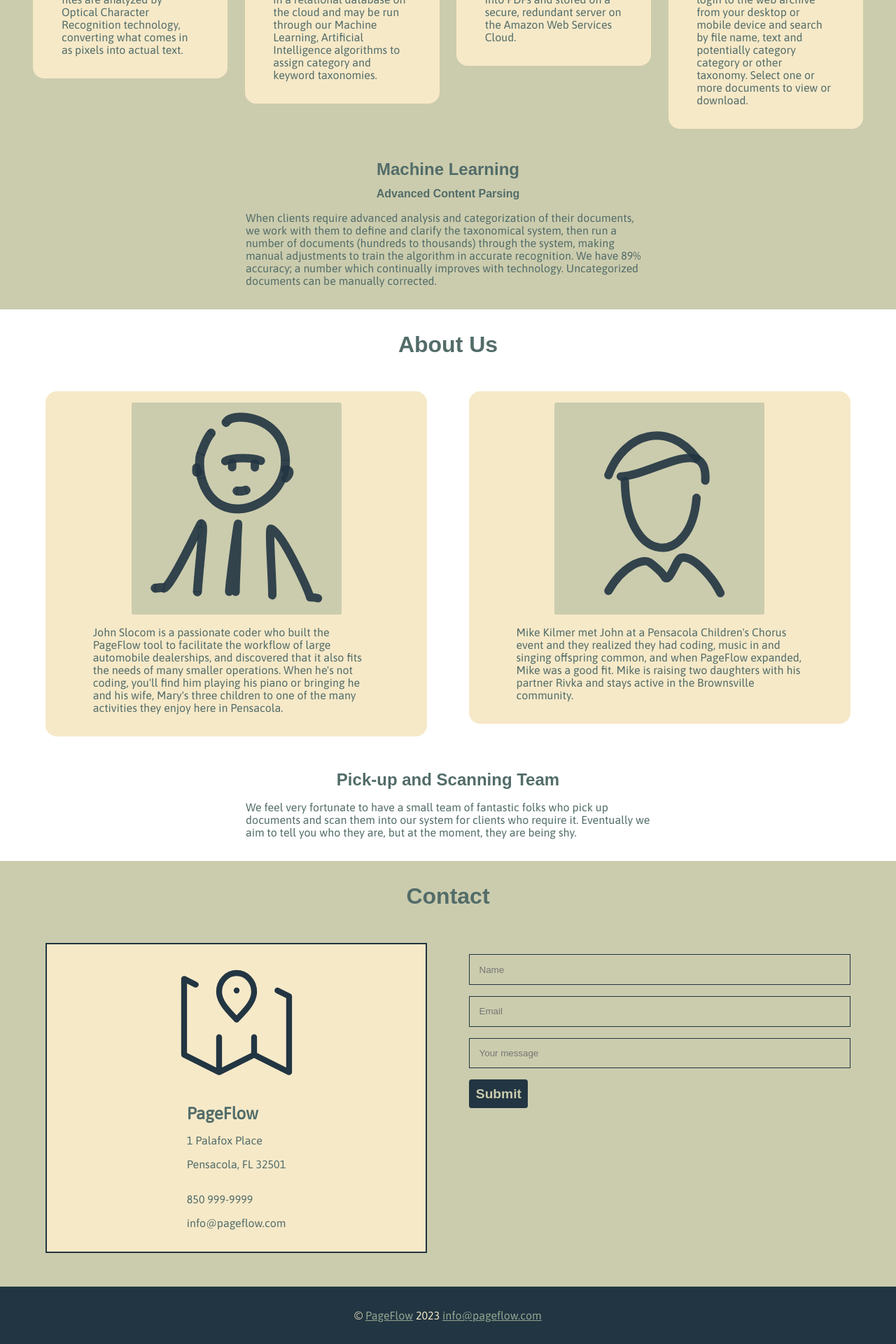
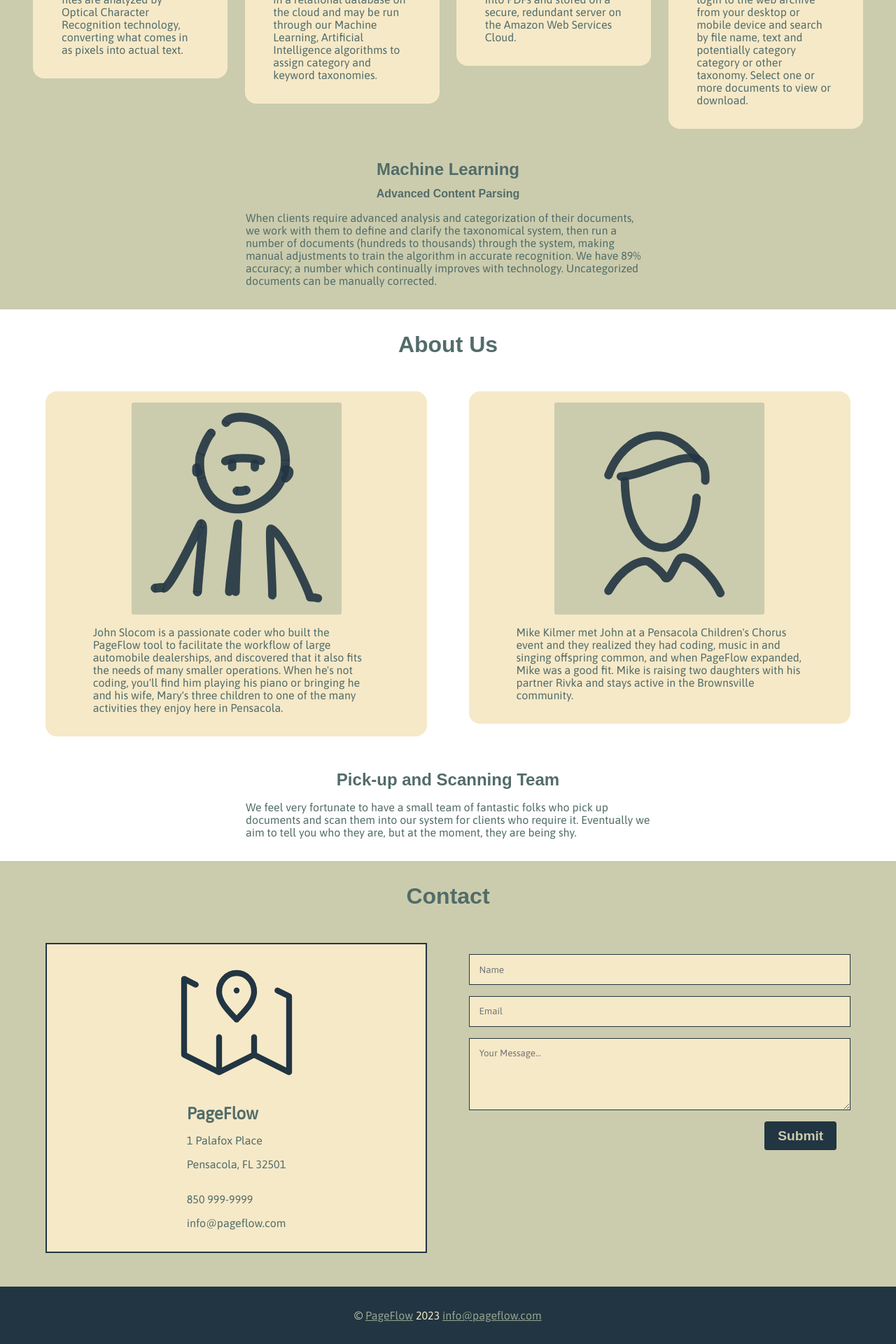
Before and after one commit to PageFlowPensacola/pageflow.com, a Jekyll site: the page built from index.markdown, in a window 1280 px wide. Shown: the part 1374-3294 px from the top of the page at 70% size. Built offline with Jekyll 4.4.1, drawn with Linux system fonts in a browser that asks for light colours; some web fonts are replaced; our own code applies the rules of GitHub Pages for plain Markdown files.

Commit message:
Form styling.

```diff
--- a/index.markdown
+++ b/index.markdown
@@ -176,9 +176,9 @@
       </address>
     </div> <!-- ./infobox -->
     <form>
-      <input type=text name=name placeholder="Name" required/>
-      <input type=email name=email placeholder="Email" required/>
-      <input type=textarea rows=5 name=message placeholder="Your message" required>
+      <input type=text name=name placeholder="Name" required autocomplete=true/>
+      <input type=email name=email placeholder="Email" required autocomplete=true/>
+      <textarea rows=5 name=message placeholder="Your Message..." required></textarea>
       <button type=submit>Submit</button>
     </form>
   </div>
--- a/styles/main.css
+++ b/styles/main.css
@@ -363,12 +363,26 @@
   gap: 1em;
   width: 90%;
   padding-top: 2em;
+  align-items: flex-end;
 }
 
-#contact-section form input {
-  background: var(--brand-primary-ultra-light);
+#contact-section form button {
+  margin-right: 1em;
+}
+
+#contact-section form input,
+#contact-section form textarea {
+  background: var(--brand-secondary-light);
   border: 1px solid var(--brand-primary-ultra-dark);
   padding: 1em;
+  width: 100%;
+  font-family: 'Asap';
+}
+
+#contact-section form input:focus,
+#contact-section form textarea:focus {
+  background: var(--brand-primary-ultra-light);
+  color: var(--brand-primary-ultra-dark);
 }
 
 button {
@@ -376,19 +390,21 @@
   background: var(--brand-primary-ultra-dark);
   color: var(--brand-primary-ultra-light);
   border: none;
-  padding: 0.5em;
+  padding: 0.5em 1em;
   border-radius: 0.2em;
   width: fit-content;
   font-size: 1.2em;
-  font-weight: 700;
+  font-weight: 900;
 }
 
-/* .infobox svg path {
-  stroke: var(--brand-primary-ultra-dark);
-  fill: none;
-  width: 100px;
-  height: auto;
-} */
+button:hover {
+  color: var(--brand-primary-ultra-dark);
+  background: var(--brand-primary-ultra-light);
+  border: 1px solid var(--brand-primary-ultra-dark);
+  cursor: pointer;
+}
+
+/* About */
 
 svg path#hishead,
 svg path#hisleftarm,
```
